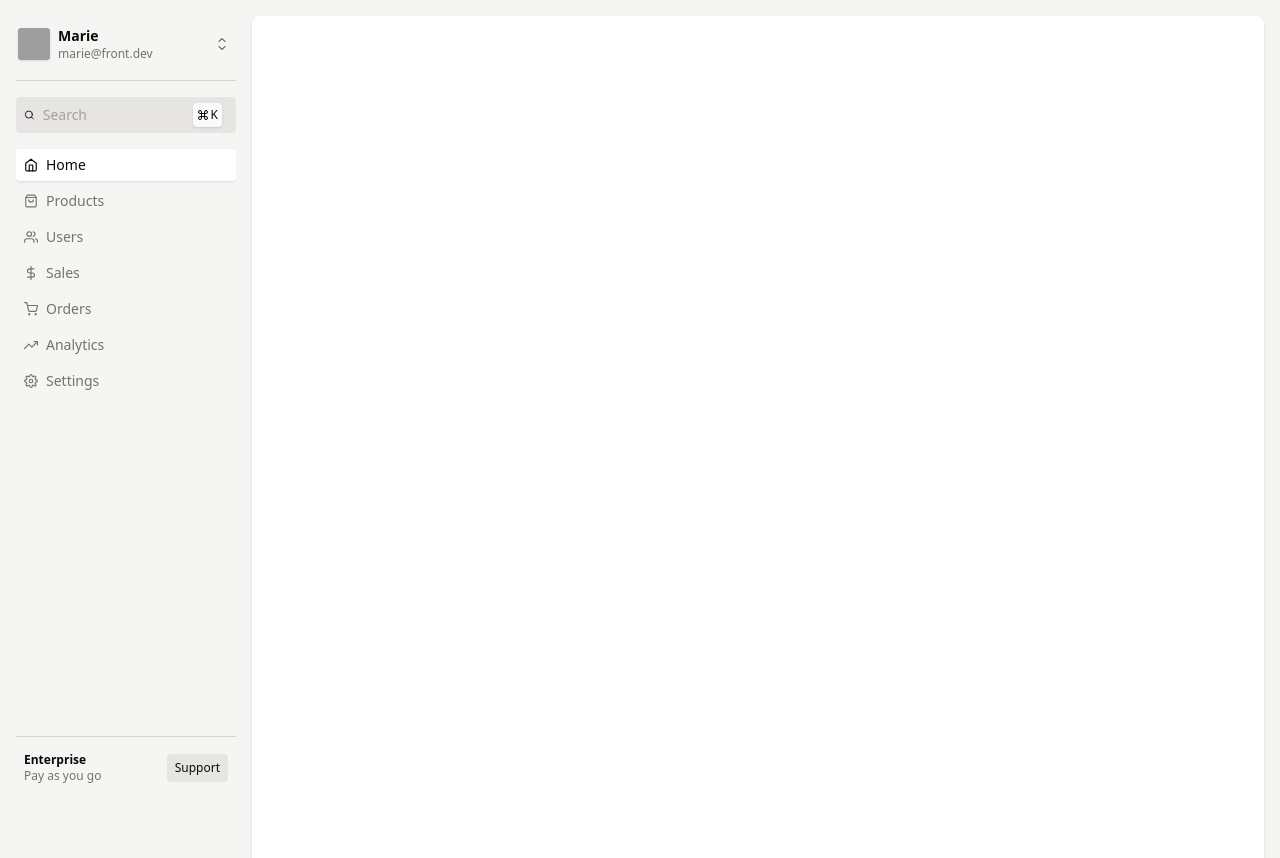
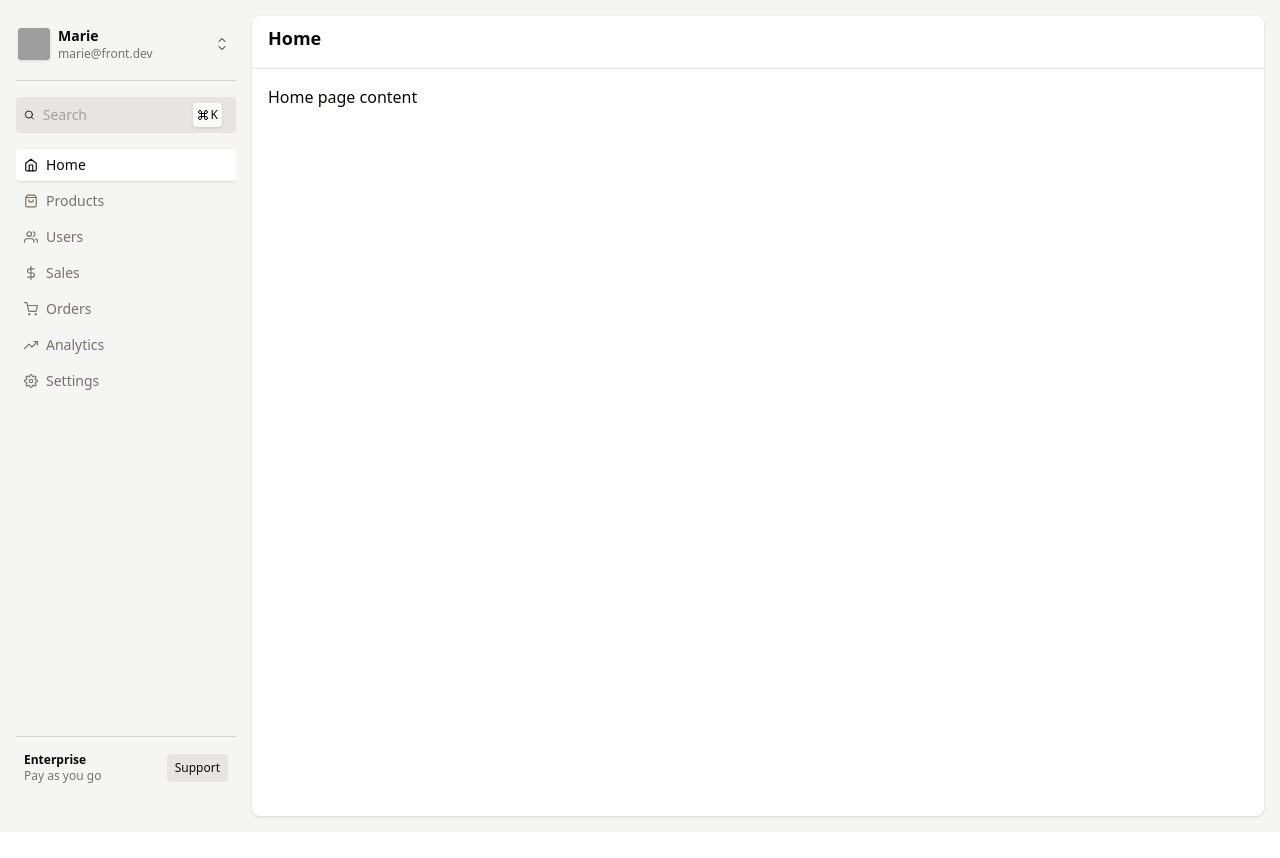
Before and after one commit to PikuzaMarie/admin-dashboard, a React (Vite) app: page / in a window 1280 px wide. Shown: the top 858 px of the page. After the commit the page ends 832 px from the top, so only its background shows below. Built offline with nearby package versions, Linux system fonts and the light colour scheme; grey boxes are pictures that could not be loaded.

Commit message:
feat: create header for dashboard, wrap its content in main element

```diff
--- a/src/components/Dashboard/index.tsx
+++ b/src/components/Dashboard/index.tsx
@@ -1,5 +1,15 @@
-export const Dashboard: React.FC = () => {
+interface DashboardProps {
+  title: string;
+  children: React.ReactNode;
+}
+
+export const Dashboard: React.FC<DashboardProps> = ({ title, children }) => {
   return (
-    <div className="h-[200vh] w-full rounded-lg bg-white pb-4 shadow"></div>
+    <div className="h-[100vh] w-full rounded-lg bg-white pb-4 shadow">
+      <header className="mt-2 mb-4 border-b border-stone-200 px-4 pb-4">
+        <h1 className="block text-lg font-bold">{title}</h1>
+      </header>
+      <main className="px-4 pb-4">{children}</main>
+    </div>
   );
 };
--- a/src/pages/Home/index.tsx
+++ b/src/pages/Home/index.tsx
@@ -2,8 +2,8 @@ import { Dashboard } from '../../components/Dashboard';
 
 export const HomePage: React.FC = () => {
   return (
-    <main>
-      <Dashboard />
-    </main>
+    <Dashboard title="Home">
+      <div>Home page content</div>
+    </Dashboard>
   );
 };
```
